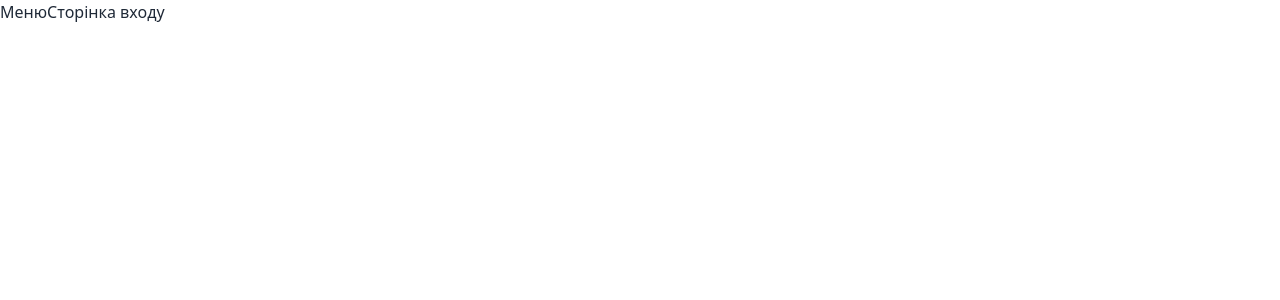
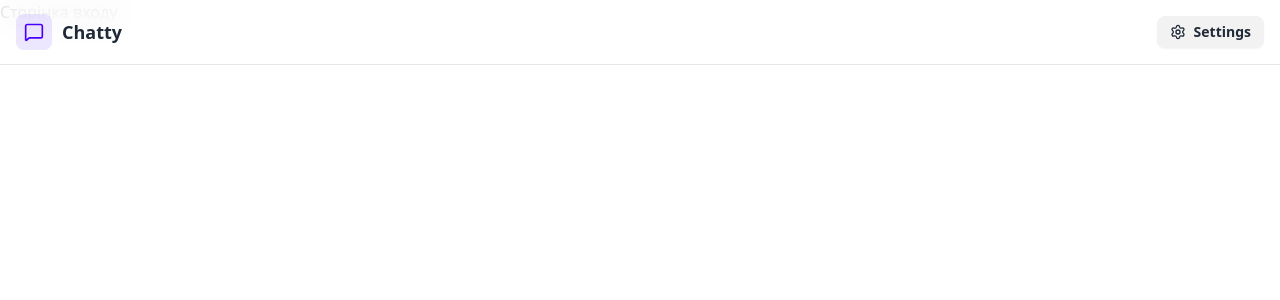
Before and after one commit to Marianzzz/chat-app, a React (Vite) app in the folder frontend/: page /login in a window 1280 px wide. Shown: the top 300 px of the page. Built offline with nearby package versions, Linux system fonts and the light colour scheme; no server answers.

Commit message:
add logout and change navbar

```diff
--- a/frontend/src/components/Navbar.jsx
+++ b/frontend/src/components/Navbar.jsx
@@ -1,3 +1,57 @@
+import { Link } from "react-router-dom";
+import { useAuthStore } from "../store/useAuthStore";
+import { LogOut, MessageSquare, Settings, User } from "lucide-react";
+
 export default function Navbar() {
-  return <>Меню</>;
+  const { logout, authUser } = useAuthStore();
+
+  return (
+    <header
+      className="bg-base-100 border-b border-base-300 fixed w-full top-0 z-40
+    backdrop-blur-lg bg-base-100/80"
+    >
+      <div className="container mx-auto px-4 h-16">
+        <div className="flex items-center justify-between h-full">
+          <div className="flex items-center gap-8">
+            <Link
+              to="/"
+              className="flex items-center gap-2.5 hover:opacity-80 transition-all"
+            >
+              <div className="size-9 rounded-lg bg-primary/10 flex items-center justify-center">
+                <MessageSquare className="w-5 h-5 text-primary" />
+              </div>
+              <h1 className="text-lg font-bold">Chatty</h1>
+            </Link>
+          </div>
+
+          <div className="flex items-center gap-2">
+            <Link
+              to={"/settings"}
+              className={`
+              btn btn-sm gap-2 transition-colors
+
+              `}
+            >
+              <Settings className="w-4 h-4" />
+              <span className="hidden sm:inline">Settings</span>
+            </Link>
+
+            {authUser && (
+              <>
+                <Link to={"/profile"} className={`btn btn-sm gap-2`}>
+                  <User className="size-5" />
+                  <span className="hidden sm:inline">Profile</span>
+                </Link>
+
+                <button className="flex gap-2 items-center" onClick={logout}>
+                  <LogOut className="size-5" />
+                  <span className="hidden sm:inline">Logout</span>
+                </button>
+              </>
+            )}
+          </div>
+        </div>
+      </div>
+    </header>
+  );
 }
--- a/frontend/src/store/useAuthStore.js
+++ b/frontend/src/store/useAuthStore.js
@@ -33,4 +33,13 @@
       set({ isSigningUp: false });
     }
   },
+  logout: async () => {
+    try {
+      await axiosInstance.post("/auth/logout");
+      set({ authUser: null });
+      toast.success("Вихід успішний");
+    } catch (error) {
+      toast.error(error.response.data.message);
+    }
+  },
 }));
```
